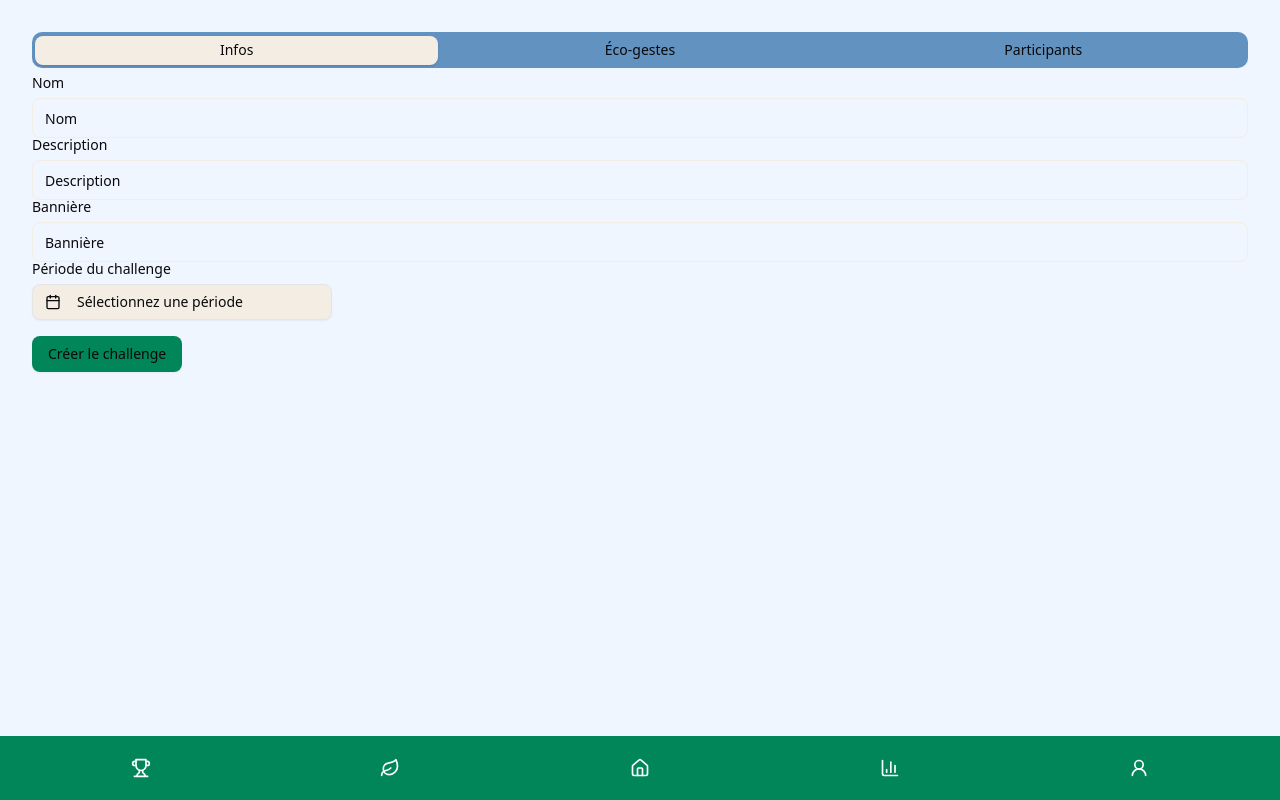
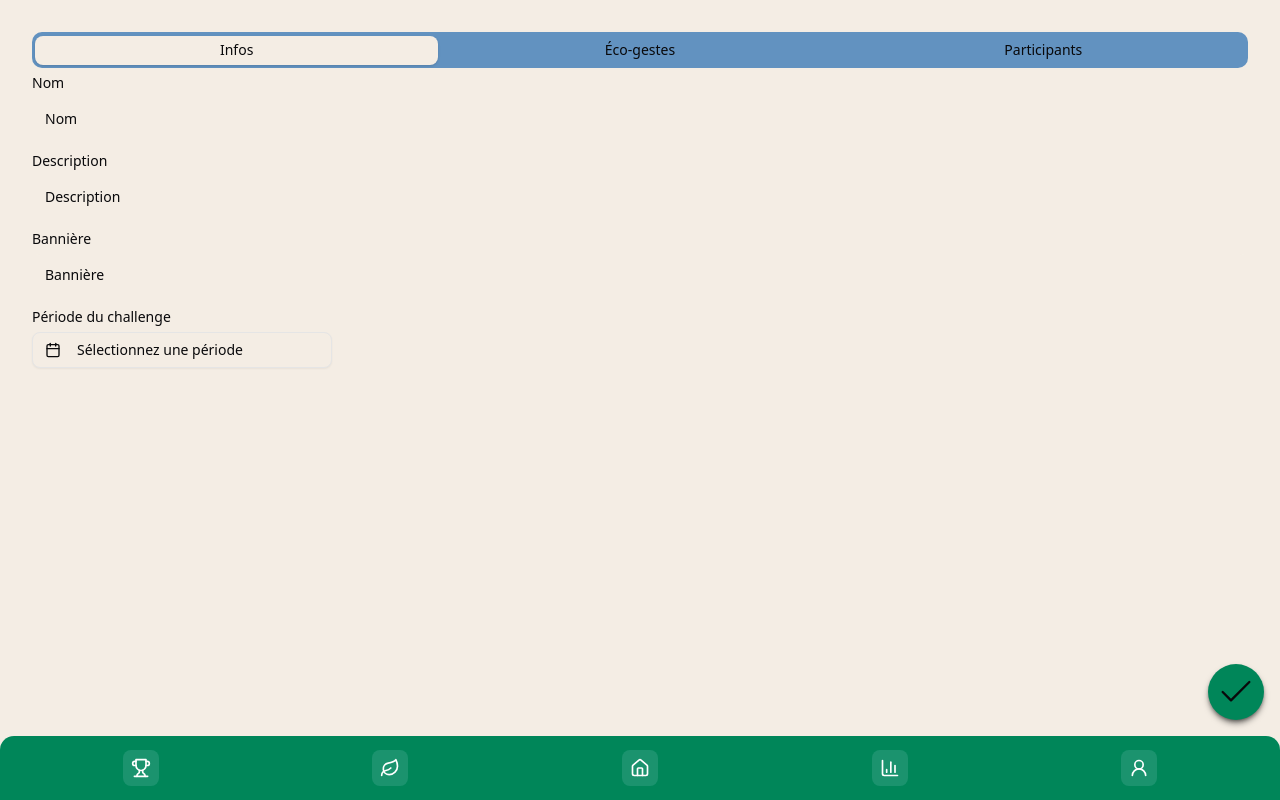
Before and after one commit to WildCodeSchool/2024-09-wns-jaune-ecochallenges, a React (Vite) app in the folder frontend/: page /challenge/new in a window 1280 px wide. Built offline with nearby package versions, Linux system fonts and the light colour scheme.

Commit message:
🎨 refined styles: form and misc

```diff
--- a/frontend/src/App.tsx
+++ b/frontend/src/App.tsx
@@ -4,7 +4,7 @@ import { Navbar } from '@/components';
 export const App = () => {
   return (
     <>
-      <main className="mx-auto h-[calc(100vh-var(--spacing-navbar))] overflow-y-auto bg-blue-50 p-2 md:p-4 lg:p-8">
+      <main className="relative mx-auto h-[calc(100vh-var(--spacing-navbar))] overflow-y-auto p-2 md:p-4 lg:p-8">
         <Outlet />
       </main>
       <Navbar />
--- a/frontend/src/components/ActionCard.tsx
+++ b/frontend/src/components/ActionCard.tsx
@@ -7,7 +7,13 @@ import {
   CardTitle,
 } from '@/components/ui/card';
 import { Button } from '@/components/ui/button';
-import { CirclePlus, Ellipsis, Hourglass, ImagePlus } from 'lucide-react';
+import {
+  CircleCheck,
+  CirclePlus,
+  Ellipsis,
+  Hourglass,
+  ImagePlus,
+} from 'lucide-react';
 import { Pill } from '@/components';
 
 type ActionCardProps = {
@@ -80,26 +86,23 @@ export const ActionCard = ({
           </Pill>
         </CardFooter>
       </div>
-      {/* // 3ème block */}
       <div className="basis-1/6 md:flex md:items-center md:justify-center">
         <Button
           type="button"
           variant="ghost"
           className="cursor-pointer hover:bg-transparent hover:opacity-100"
+          onClick={onClick}
         >
-          <CirclePlus
-            data-testid="circle-plus"
-            style={{ minWidth: '50px', minHeight: '50px' }}
-            strokeWidth={3}
-          />
+          {isSelected ? (
+            <CircleCheck
+              data-testid="circle-plus"
+              className="size-8 fill-slate-300"
+            />
+          ) : (
+            <CirclePlus data-testid="circle-plus" className="size-8" />
+          )}
         </Button>
       </div>
     </Card>
   );
 };
-
-// {isSelected ? (
-//   <CircleCheck className="size-8 fill-slate-300" />
-// ) : (
-//   <CirclePlus className="size-8" />
-// )}
--- a/frontend/src/components/ChallengeForm/ChallengeForm.tsx
+++ b/frontend/src/components/ChallengeForm/ChallengeForm.tsx
@@ -9,6 +9,7 @@ import {
   useGetActionsQuery,
 } from '@/lib/graphql/generated/graphql-types';
 import { Step1Init, Step2Actions } from '@/components/ChallengeForm';
+import { Check } from 'lucide-react';
 
 const formSchema = z
   .object({
@@ -82,7 +83,7 @@ export const ChallengeForm = () => {
 
   return (
     <Form {...form}>
-      <form onSubmit={form.handleSubmit(onSubmit)} className="space-y-4">
+      <form onSubmit={form.handleSubmit(onSubmit)} className="relative">
         <Tabs defaultValue="step1">
           <TabsList className="w-full">
             <TabsTrigger value="step1">Infos</TabsTrigger>
@@ -90,10 +91,10 @@ export const ChallengeForm = () => {
             <TabsTrigger value="step3">Participants</TabsTrigger>
           </TabsList>
 
-          <TabsContent value="step1">
+          <TabsContent value="step1" className="space-y-4">
             <Step1Init />
           </TabsContent>
-          <TabsContent value="step2">
+          <TabsContent value="step2" className="">
             <Step2Actions actionsQuery={actionsQuery} />
           </TabsContent>
           <TabsContent value="step3">
@@ -101,7 +102,13 @@ export const ChallengeForm = () => {
           </TabsContent>
         </Tabs>
 
-        <Button type="submit">Créer le challenge</Button>
+        <Button
+          type="submit"
+          variant="default"
+          className="fixed right-4 bottom-20 z-50 size-14 rounded-full shadow-md shadow-black/50"
+        >
+          <Check className="size-10" strokeWidth={1.4} />
+        </Button>
       </form>
     </Form>
   );
--- a/frontend/src/components/ChallengeForm/Step2-Actions.tsx
+++ b/frontend/src/components/ChallengeForm/Step2-Actions.tsx
@@ -43,7 +43,7 @@ export const Step2Actions = ({
       control={form.control}
       name="actions"
       render={({ field }) => (
-        <div className="flex flex-col flex-wrap justify-center text-center align-middle xl:flex-row">
+        <div className="flex flex-col flex-wrap items-center justify-center gap-4 text-center xl:flex-row">
           {sortedActions.map((action) => (
             <FormItem key={action.id}>
               <FormControl>
--- a/frontend/src/components/Navbar.tsx
+++ b/frontend/src/components/Navbar.tsx
@@ -15,7 +15,7 @@ export const Navbar = () => {
   const location = useLocation();
 
   return (
-    <nav className="h-navbar bg-primary fixed bottom-0 z-50 flex w-full items-center justify-between p-4 text-white md:justify-around">
+    <nav className="h-navbar bg-primary fixed bottom-0 z-50 flex w-full items-center justify-between rounded-t-xl p-4 text-white md:justify-around">
       {navItems.map(({ to, icon: Icon, label }) => {
         const isActive = location.pathname === to;
 
@@ -28,7 +28,9 @@ export const Navbar = () => {
             aria-label={label}
             className={cn(
               'rounded-md p-3 transition-colors',
-              isActive ? 'bg-secondary text-black' : 'text-white'
+              isActive
+                ? 'bg-secondary text-black'
+                : 'bg-secondary/20 text-white'
             )}
           >
             <Link to={to} className="flex flex-col items-center justify-center">
--- a/frontend/src/index.css
+++ b/frontend/src/index.css
@@ -1,5 +1,4 @@
 @import 'tailwindcss';
-
 @plugin "tailwindcss-animate";
 
 @custom-variant dark (&:is(.dark *));
--- a/frontend/src/pages/ChallengeList.tsx
+++ b/frontend/src/pages/ChallengeList.tsx
@@ -1,6 +1,7 @@
 import { ChallengeCard } from '@/components';
 import { Button } from '@/components/ui/button';
 import { useGetChallengesAsChallengeQuery } from '@/lib/graphql/generated/graphql-types';
+import { Plus } from 'lucide-react';
 import { Link } from 'react-router-dom';
 
 export const ChallengeList = () => {
@@ -24,8 +25,14 @@ export const ChallengeList = () => {
         ))}
       </ul>
 
-      <Button asChild className="fixed right-4 bottom-20 z-50">
-        <Link to="/challenge/new">Créer un challenge</Link>
+      <Button
+        asChild
+        variant="default"
+        className="fixed right-4 bottom-20 z-50 size-14 rounded-full shadow-md shadow-black/50"
+      >
+        <Link to="/challenge/new">
+          <Plus className="size-10" strokeWidth={1.4} />
+        </Link>
       </Button>
     </div>
   );
```
